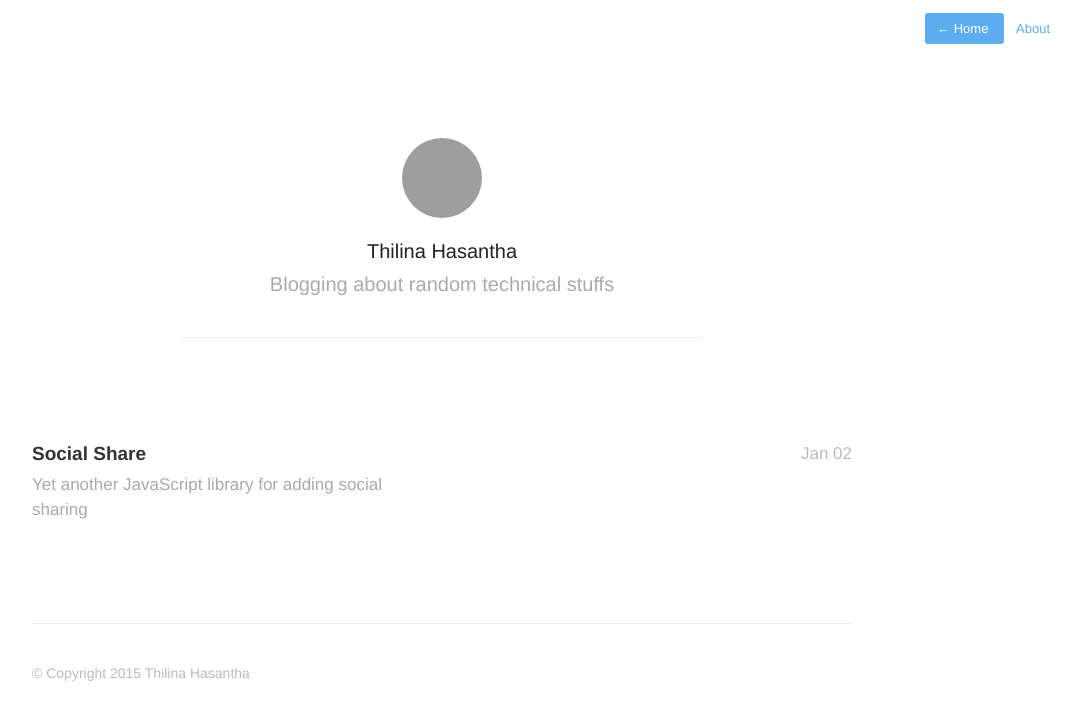
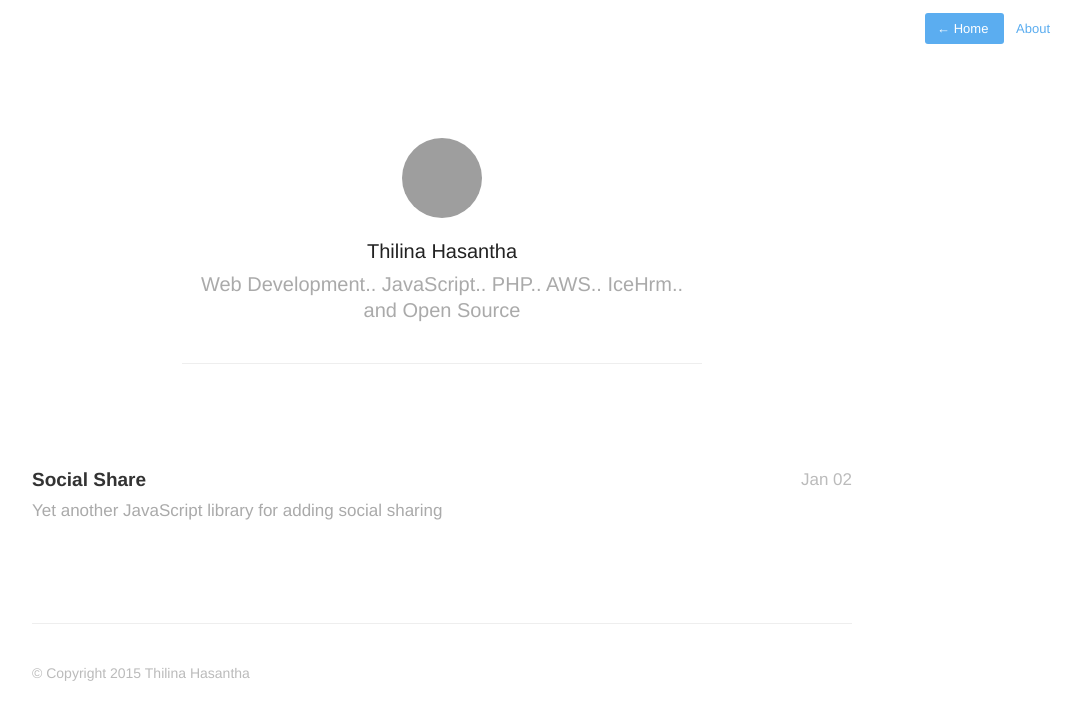
Before and after one commit to thilinah/thilinah.github.io, a Jekyll site: the page built from index.html, in a window 1280 px wide. Shown: the top 720 px of the page, without its empty margins (198-1278 px from the left). Built offline with Jekyll 4.4.1, drawn with Linux system fonts in a browser that asks for light colours; nearby versions of some CDN libraries; Markdown is read by kramdown in place of the engine named in the settings; the list of posts is cut into pages by our own code; grey boxes are pictures that could not be loaded.

Commit message:
Few changes

```diff
--- a/_config.yml
+++ b/_config.yml
@@ -1,5 +1,5 @@
 name: Web Development.. JavaScript.. PHP.. AWS.. IceHrm.. and Open Source
-description: Blogging about random technical stuffs
+description: Web Development.. JavaScript.. PHP.. AWS.. IceHrm.. and Open Source
 meta_description: "Full-Stack Web Developer blogging mostly about his open source projects and random intersting technical bits and pieces."
 
 aboutPage: true
--- a/assets/css/style.css
+++ b/assets/css/style.css
@@ -254,7 +254,7 @@ em, i { font-style: italic; }
 #post-list h2 {
 	font: normal 17px/1.5em "Helvetica Neue",Helvetica,Arial,sans-serif;
 	color: #aaa;
-	max-width: 400px;
+	max-width: 700px;
 	margin-top: 2px;
 }
 
```
